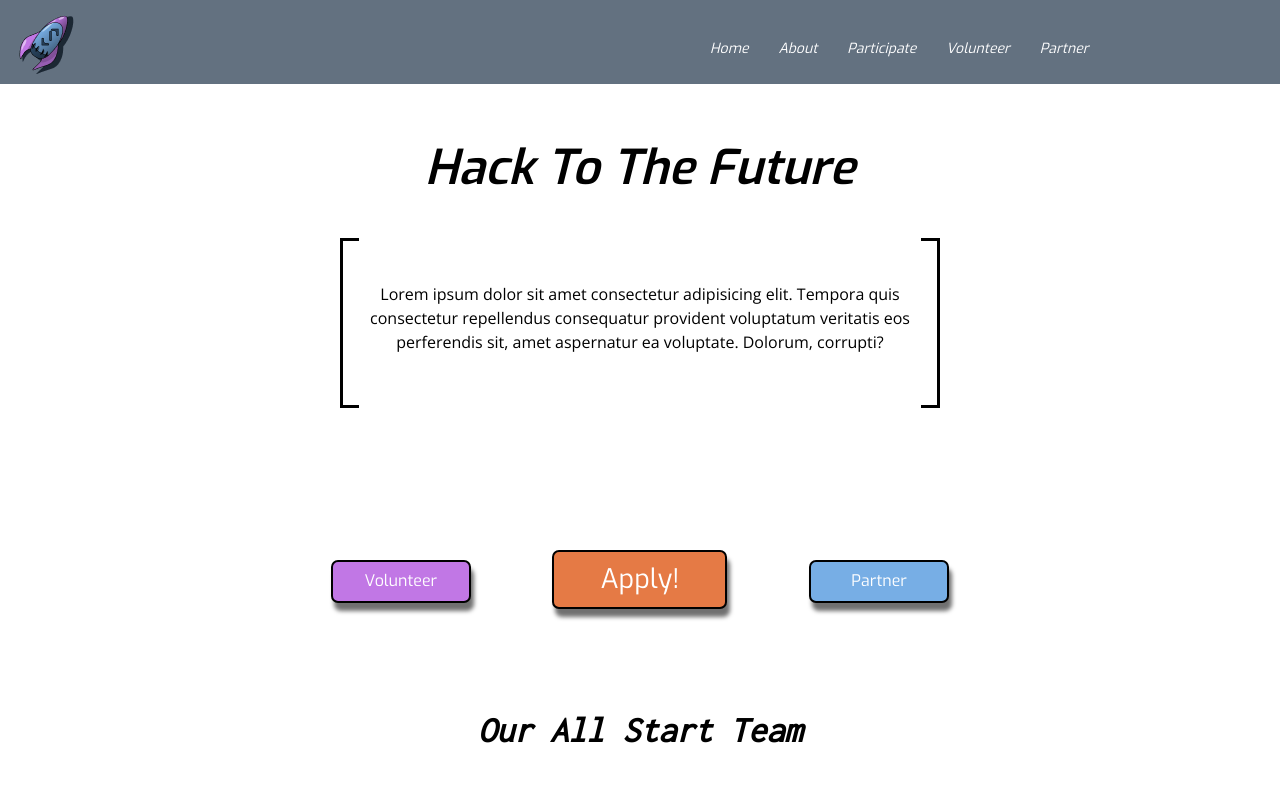
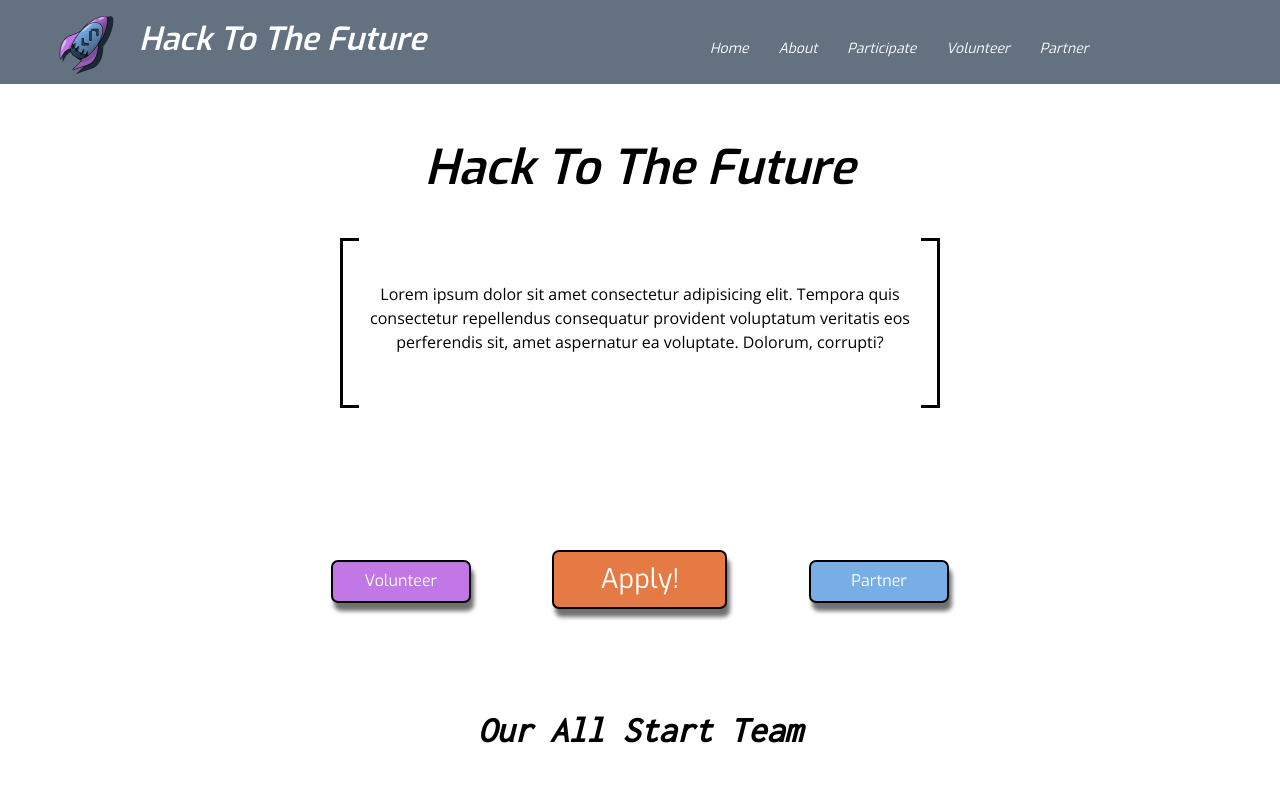
Before and after one commit to iamsmarts/hackforthefuture, a React (Create React App) app: page /about in a window 1280 px wide. Shown: the top 800 px of the page. Built offline with nearby package versions, Linux system fonts and the light colour scheme.

Commit message:
updated desktop header

```diff
--- a/src/App.scss
+++ b/src/App.scss
@@ -72,7 +72,7 @@ body {
   font-family: $exo;
   height: 0vh;
   width: 100vw;
-  background: rgba(33, 53, 74, 0.99);
+  background: rgba(33, 53, 74, 1);
   position: absolute;
   top: 0;
   left: 0;
--- a/src/components/header/Header.component.jsx
+++ b/src/components/header/Header.component.jsx
@@ -15,7 +15,7 @@ const Header = () => {
   };
   return (
     <div className="container-fluid header">
-      <div className="row">
+      <div className="row header-wrap">
         <div className="col header_title">
           <img
             src="./images/httf-logo-icon.png"
--- a/src/components/header/Header.styles.scss
+++ b/src/components/header/Header.styles.scss
@@ -59,10 +59,15 @@
       h1 {
         font-size: 3.2rem;
         margin: 10px 20px;
+        display: block;
       }
     }
     .hamburger {
       display: none;
     }
+    .header-wrap {
+      max-width: 1200px;
+      margin: 0 auto;
+    }
   }
 }
```
